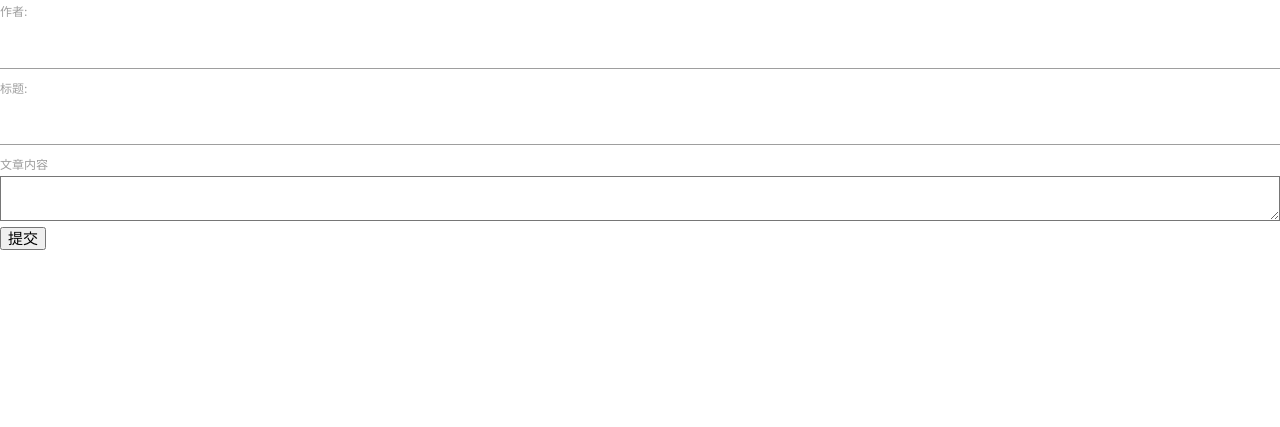
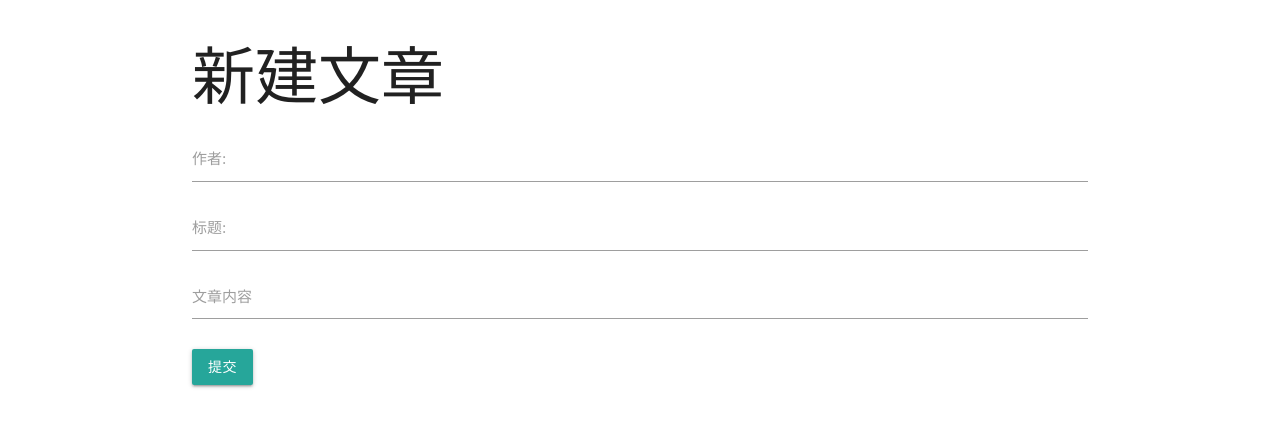
Before and after one commit to G-BlueSummer/redis-flask-vote, a Flask app: page /new in a window 1280 px wide. Shown: the top 427 px of the page. Run offline with Flask 2, Linux system fonts and the light colour scheme.

Commit message:
美化新文章页

```diff
--- a/templates/new.html
+++ b/templates/new.html
@@ -4,14 +4,23 @@
 
 {% block body %}
 
+<div class="container">
+    <h1>新建文章</h1>
     <form action="#" method="post">
+        <div class="input-field">
             <label for="poster">作者:</label>
             <input type="text" name="poster" id="poster" required>
+        </div>
+        <div class="input-field">
             <label for="title">标题:</label>
             <input type="text" name="title" id="title" required>
+        </div>
+        <div class="input-field">
             <label for="content">文章内容</label>
-    <textarea name="content" id="content" cols="30" rows="10" required></textarea>
-    <input type="submit" value="提交">
+            <textarea class="materialize-textarea" name="content" id="content" required></textarea>
+        </div>
+        <button class="btn waves-effect waves-light" type="submit">提交</button>
     </form>
+</div>
 
 {% endblock %}
```
Lines whose indentation alone changed are shown as unchanged.
